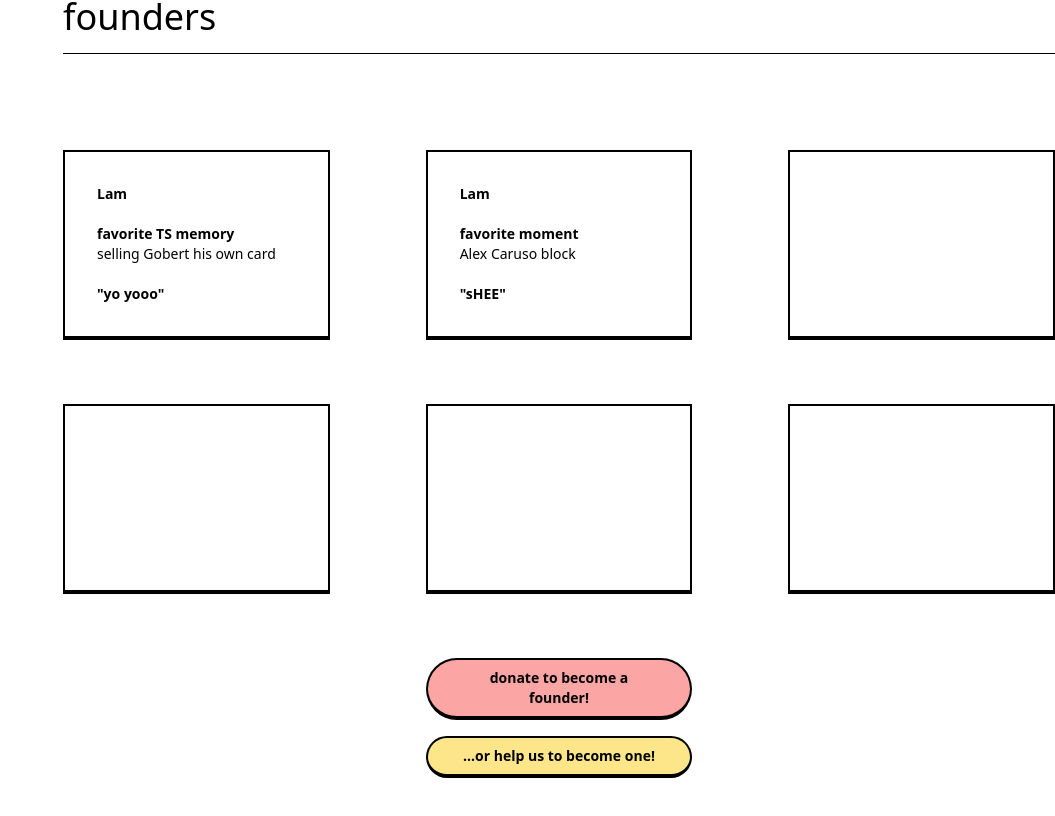
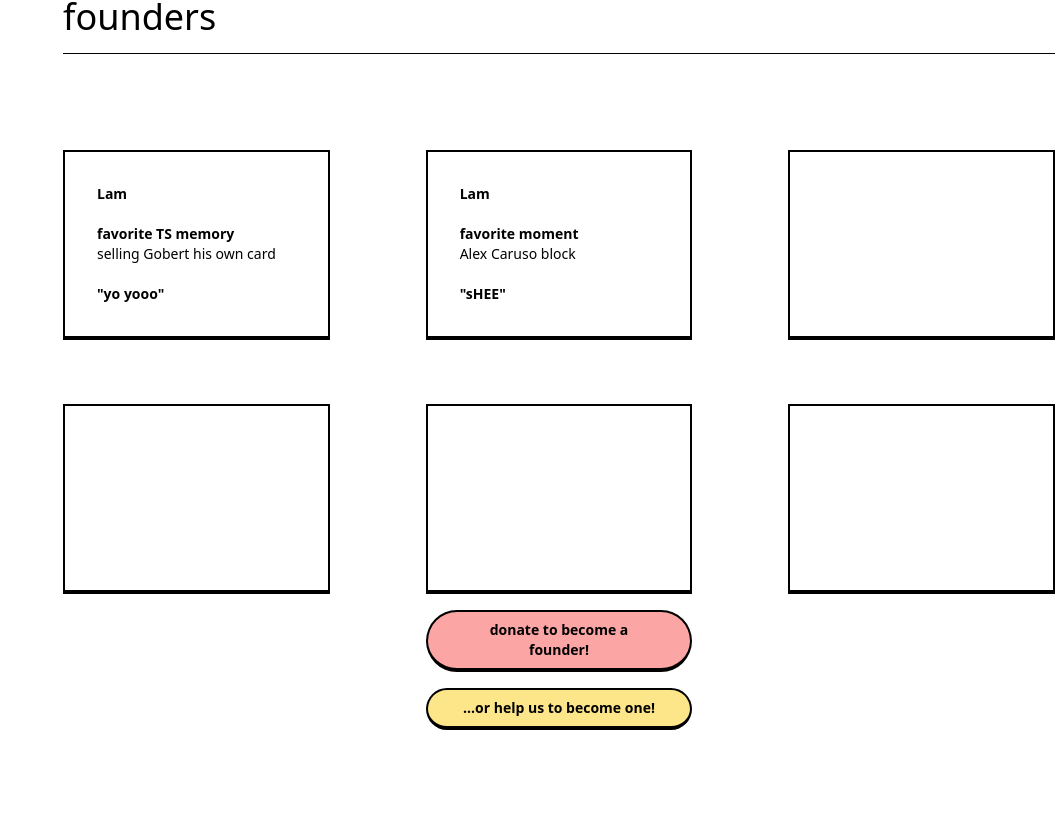
Before and after one commit to Lam-Pham/topshot-simulator, a Next.js app: page / in a window 1280 px wide. Shown: the part 3051-3867 px from the top of the page, without its empty margins (225-1280 px from the left). Built offline with nearby package versions, Linux system fonts and the light colour scheme; what tailwindcss-animatecss would draw is missing.

Commit message:
founders change

```diff
--- a/components/founders.js
+++ b/components/founders.js
@@ -60,7 +60,7 @@ export default function Founders() {
                     </div>
                 </p>
 
-                <Link href="/thankshomie"><button class="col-start-2 col-span-1 transform active:translate-y-1 duration-200 border-2 border-b-4 border-black focus:outline-none bg-white rounded-full py-2 px-8 font-bold hover:bg-red-400 bg-red-300 text-sm">donate to become a founder!</button></Link>
+                <Link href="/thankshomie"><button class="col-start-2 col-span-1 transform active:translate-y-1 duration-200 -mt-12 border-2 border-b-4 border-black focus:outline-none bg-white rounded-full py-2 px-8 font-bold hover:bg-red-400 bg-red-300 text-sm">donate to become a founder!</button></Link>
                 <Link href="/helpwanted"><button class="col-start-2 col-span-1 mb-24 transform active:translate-y-1 duration-200 -mt-12 border-2 border-b-4 border-black focus:outline-none bg-white rounded-full py-2 px-8 font-bold hover:bg-yellow-300 bg-yellow-200 text-sm">...or help us to become one!</button></Link>
         </div>
       </div>
```
